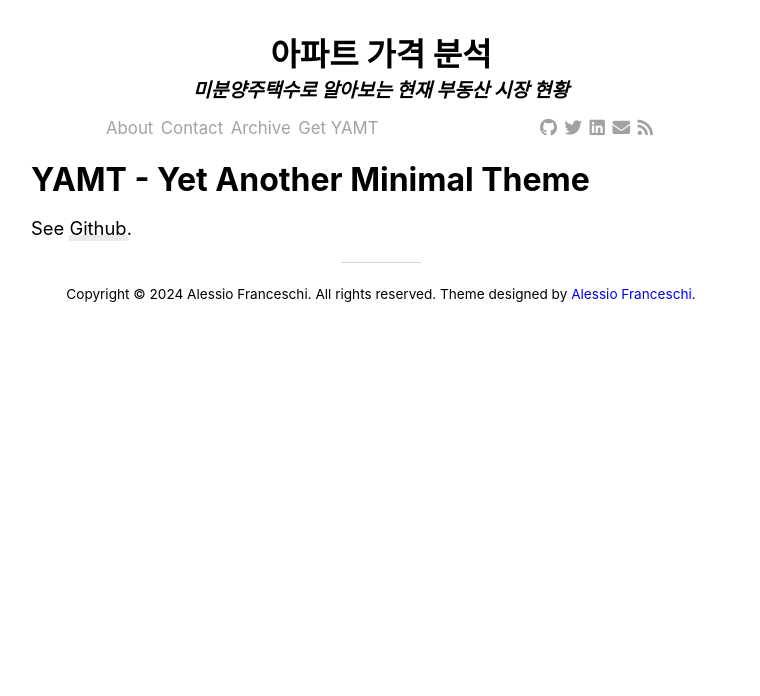
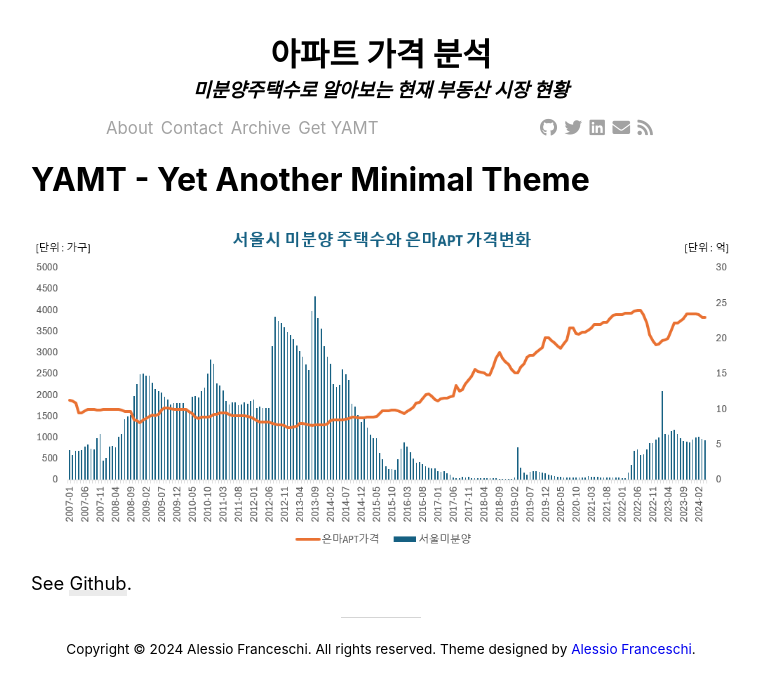
Before and after one commit to Timeleeh/skkufinal.github.io, a Jekyll site: the page built from about.md, in a window 1280 px wide. Shown: the top 696 px of the page, without its empty margins (259-1019 px from the left). Built offline with Jekyll 4.4.1, drawn with Linux system fonts in a browser that asks for light colours; nearby versions of some CDN libraries.

Commit message:
Update about.md

```diff
--- a/about.md
+++ b/about.md
@@ -4,4 +4,6 @@ title: About
 ---
 
 # [YAMT - Yet Another Minimal Theme](https://yamt.netlify.app/)
+<img src="/unma.png" width="100%" height="100%">
+
 See [Github](https://github.com/PandaSekh/Jekyll-YAMT).
```
